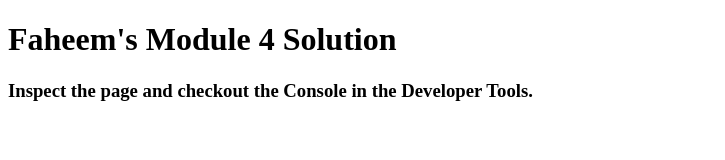
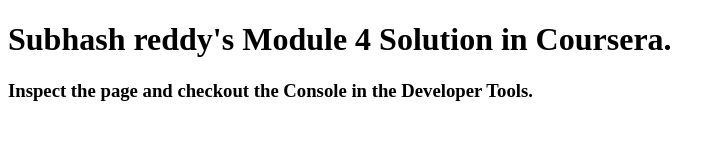
Before and after one commit to SUBHASHREDDY18/html-css, a plain HTML site: page module-4-solution/index.html in a window 1280 px wide. Shown: the whole page, without its empty margins (0-725 px from the left). Drawn offline with Linux system fonts and the light colour scheme.

Commit message:
Update index.html

```diff
--- a/module-4-solution/index.html
+++ b/module-4-solution/index.html
@@ -11,7 +11,7 @@
   <script src="script.js"></script>
 </head>
 <body>
-  <h1>Faheem's Module 4 Solution</h1>
+  <h1>Subhash reddy's Module 4 Solution in Coursera.</h1>
   <h3>Inspect the page and checkout the Console in the Developer Tools.</h3>
 </body>
 </html>
```
